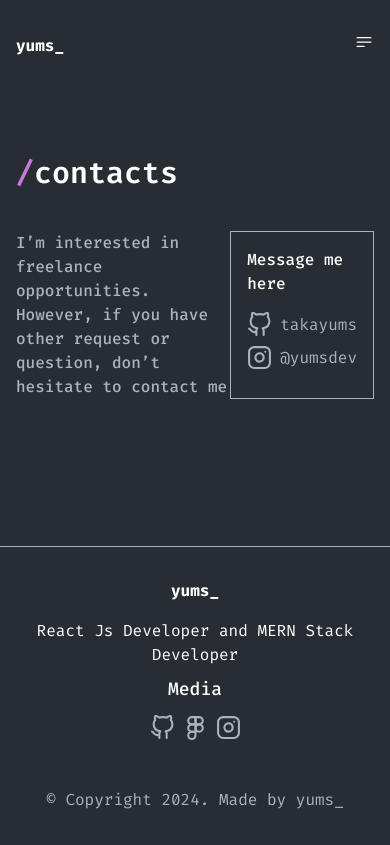
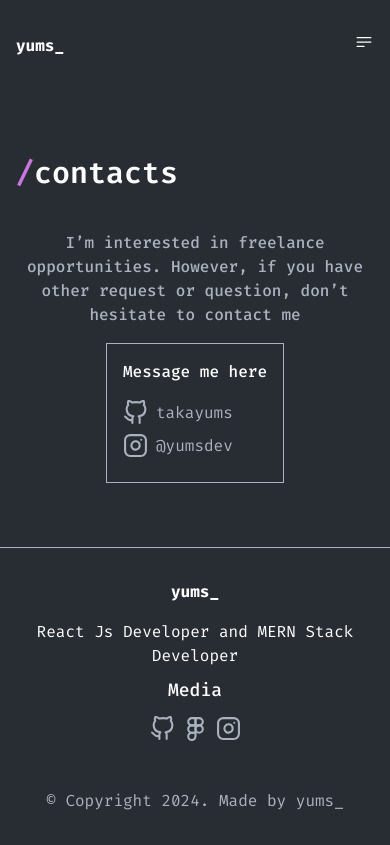
Before and after one commit to takayums/takayums-site, a Next.js app: page /contacts in a window 390 px wide. Built offline with nearby package versions, Linux system fonts and the light colour scheme.

Commit message:
feat(contact): responsive mobile page contacts

```diff
--- a/app/contacts/page.tsx
+++ b/app/contacts/page.tsx
@@ -9,8 +9,8 @@ export default function Contacts() {
         <h1 className="font-semibold text-3xl text-white mb-3.5">
           <span className="text-primary">/</span>contacts
         </h1>
-        <div className="flex justify-between mt-10">
-          <p className="font-medium text-base text-gray max-w-[505px]">
+        <div className="flex justify-between flex-col md:flex-row items-center md:items-stretch mt-10 gap-4">
+          <p className="font-medium text-base text-gray text-center md:text-start max-w-[505px]">
             I’m interested in freelance opportunities. However, if you have
             other request or question, don’t hesitate to contact me
           </p>
```
